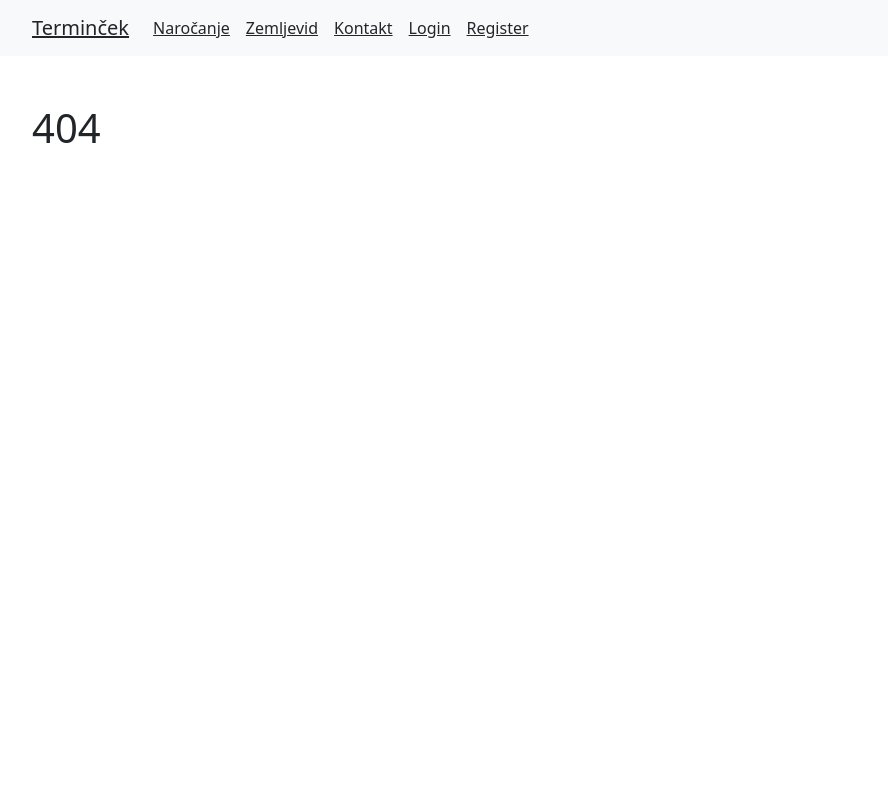
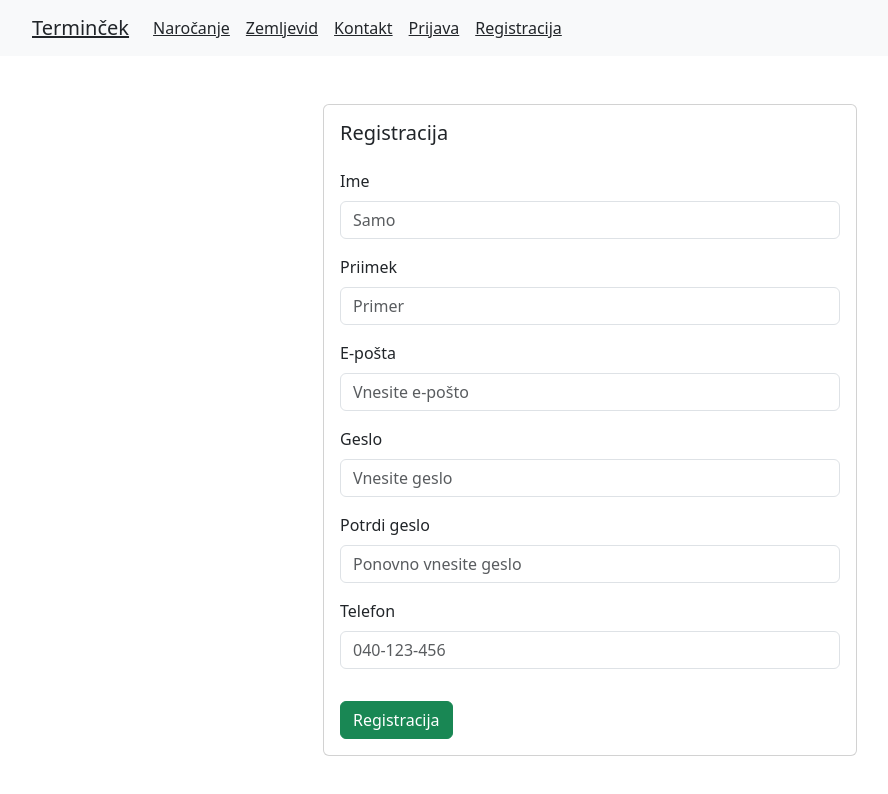
Before and after one commit to urluur/termincek-frontend, a React (Create React App) app: page /registracija in a window 1280 px wide. Before the commit this address had no page. Shown: the top 794 px of the page, without its empty margins (50-938 px from the left). Built offline with nearby package versions, Linux system fonts and the light colour scheme.

Commit message:
Prijava in značka ob napaki
- Če se prijavimo nas le preusmeri na home
- Če se naredimo napako nam nariše značko.
- Značka zgine, ko uporabnik začne ponovno pisati
- Spremenljivke, imena datotek ipd so v slovenščini

```diff
--- a/src/components/App.jsx
+++ b/src/components/App.jsx
@@ -4,8 +4,8 @@ import Container from "react-bootstrap/Container";
 import ServiceChooser from "./ServiceChooser/ServiceChooser";
 import Map from "./NavBar/Map/Map";
 import Contact from "./NavBar/Contact/Contact";
-import Login from "./Login/Login";
-import Register from "./Register/Register";
+import Prijava from "./Prijava/Prijava";
+import Registracija from "./Registracija/Registracija";
 import "bootstrap/dist/css/bootstrap.min.css";
 
 import Home from "./Home";
@@ -56,8 +56,8 @@ const App = (props) => {
 					<Route path="/narocanje" element={<ServiceChooser services={sampleServices} />} />
 					<Route path="/zemljevid" element={<Map />} />
 					<Route path="/kontakt" element={<Contact />} />
-					<Route path="/login" element={<Login />} />
-					<Route path="/register" element={<Register />} />
+					<Route path="/prijava" element={<Prijava />} />
+					<Route path="/registracija" element={<Registracija />} />
 					<Route path="*" element={<h1>404</h1>} />
 				</Routes>
 			</Container>
--- a/src/components/Login/Login.jsx
+++ /dev/null
@@ -1,40 +0,0 @@
-import React, { useState } from "react";
-import { Container, Form, Button, Row, Col, Card } from 'react-bootstrap';
-
-const Login = () => {
-  const [username, setUsername] = useState('');
-  const [password, setPassword] = useState('');
-
-  const handleSubmit = (event) => {
-    event.preventDefault();
-    // TODO - send to server
-    console.log(`Username: ${username}, Password: ${password}`);
-  };
-
-  return (
-    <Container className="mt-5">
-      <Row className="justify-content-md-center">
-        <Col xs={12} md={6}>
-          <Card>
-            <Card.Body>
-              <Card.Title className="mb-4">Login</Card.Title>
-              <Form onSubmit={handleSubmit}>
-                <Form.Group className="mb-3">
-                  <Form.Label>Username</Form.Label>
-                  <Form.Control type="text" placeholder="Enter username" value={username} onChange={(e) => setUsername(e.target.value)} />
-                </Form.Group>
-                <Form.Group className="mb-3">
-                  <Form.Label>Password</Form.Label>
-                  <Form.Control type="password" placeholder="Password" value={password} onChange={(e) => setPassword(e.target.value)} />
-                </Form.Group>
-                <Button variant="success" type="submit" className="mt-3">Login</Button>
-              </Form>
-            </Card.Body>
-          </Card>
-        </Col>
-      </Row>
-    </Container>
-  );
-}
-
-export default Login;
--- a/src/components/NavBar/NavBar.jsx
+++ b/src/components/NavBar/NavBar.jsx
@@ -12,8 +12,8 @@ function NavBar(props) {
 						<Nav.Link><Link className="text-dark" to="/narocanje">Naročanje</Link></Nav.Link>
 						<Nav.Link><Link className="text-dark" to="/zemljevid">Zemljevid</Link></Nav.Link>
 						<Nav.Link><Link className="text-dark" to="/kontakt">Kontakt</Link></Nav.Link>
-						<Nav.Link><Link className="text-dark" to="/login">Login</Link></Nav.Link>
-						<Nav.Link><Link className="text-dark" to="/register">Register</Link></Nav.Link>
+						<Nav.Link><Link className="text-dark" to="/prijava">Prijava</Link></Nav.Link>
+						<Nav.Link><Link className="text-dark" to="/registracija">Registracija</Link></Nav.Link>
 					</Nav>
 				</Navbar.Collapse>
 			</Container>
--- /dev/null
+++ b/src/components/Prijava/Prijava.jsx
@@ -0,0 +1,65 @@
+import React, { useState } from "react";
+import { Container, Form, Button, Row, Col, Card, Alert } from 'react-bootstrap';
+import axios from "axios";
+
+const Prijava = () => {
+  const [eposta, setEposta] = useState('');
+  const [geslo, setGeslo] = useState('');
+  const [showError, setShowError] = useState(false);
+
+  const handleSubmit = async (event) => {
+    event.preventDefault();
+
+    try {
+      const response = await axios.post('http://localhost:5050/prijava', {
+        eposta: eposta,
+        geslo: geslo
+      });
+
+      if (response.data.status.success) {
+        window.location.href = '/';
+        // redirect home
+        // history.push('/');
+      } else {
+        // alert('Prijava neuspešna!');
+        setShowError(true);
+      }
+    } catch (error) {
+      console.error("Error: ", error);
+      // alert('Napaka pri prijavi!');
+      setShowError(true);
+    }
+  };
+
+  const handleInputChange = () => {
+    setShowError(false);
+  };
+
+  return (
+    <Container className="mt-5">
+      <Row className="justify-content-md-center">
+        <Col xs={12} md={6}>
+          <Card>
+            <Card.Body>
+              <Card.Title className="mb-4">Prijava</Card.Title>
+              <Form onSubmit={handleSubmit}>
+                <Form.Group className="mb-3">
+                  <Form.Label>E-pošta</Form.Label>
+                  <Form.Control type="text" placeholder="Vnesite e-pošto" value={eposta} onChange={(e) => { setEposta(e.target.value); handleInputChange(); }} />
+                </Form.Group>
+                <Form.Group className="mb-3">
+                  <Form.Label>Geslo</Form.Label>
+                  <Form.Control type="password" placeholder="Vnestite geslo" value={geslo} onChange={(e) => { setGeslo(e.target.value); handleInputChange(); }} />
+                </Form.Group>
+                <Button variant="success" type="submit" className="mt-3" disabled={!eposta || !geslo}>Prijava</Button>
+                {showError && <Alert variant="danger" className="mt-3">Prijava neuspešna!</Alert>}
+              </Form>
+            </Card.Body>
+          </Card>
+        </Col>
+      </Row>
+    </Container>
+  );
+}
+
+export default Prijava;
--- a/src/components/Register/Register.jsx
+++ /dev/null
@@ -1,50 +0,0 @@
-import React, { useState } from "react";
-import { Container, Form, Button, Row, Col, Card } from 'react-bootstrap';
-
-const Register = () => {
-  const [username, setUsername] = useState('');
-  const [password, setPassword] = useState('');
-  const [confirmPassword, setConfirmPassword] = useState('');
-
-  const handleSubmit = async (event) => {
-    event.preventDefault();
-
-    if (password !== confirmPassword) {
-      alert('Passwords do not match');
-      return;
-    }
-
-    // TODO: Send a POST request to API
-  };
-
-  return (
-    <Container className="mt-5">
-      <Row className="justify-content-md-center">
-        <Col xs={12} md={6}>
-          <Card>
-            <Card.Body>
-              <Card.Title className="mb-4">Register</Card.Title>
-              <Form onSubmit={handleSubmit}>
-                <Form.Group className="mb-3">
-                  <Form.Label>Username</Form.Label>
-                  <Form.Control type="text" placeholder="Enter username" value={username} onChange={(e) => setUsername(e.target.value)} />
-                </Form.Group>
-                <Form.Group className="mb-3">
-                  <Form.Label>Password</Form.Label>
-                  <Form.Control type="password" placeholder="Password" value={password} onChange={(e) => setPassword(e.target.value)} />
-                </Form.Group>
-                <Form.Group className="mb-3">
-                  <Form.Label>Confirm Password</Form.Label>
-                  <Form.Control type="password" placeholder="Confirm Password" value={confirmPassword} onChange={(e) => setConfirmPassword(e.target.value)} />
-                </Form.Group>
-                <Button variant="success" type="submit" className="mt-3">Register</Button>
-              </Form>
-            </Card.Body>
-          </Card>
-        </Col>
-      </Row>
-    </Container>
-  );
-}
-
-export default Register;
--- /dev/null
+++ b/src/components/Registracija/Registracija.jsx
@@ -0,0 +1,86 @@
+import React, { useState } from "react";
+import { Container, Form, Button, Row, Col, Card } from 'react-bootstrap';
+import axios from "axios";
+
+const Registracija = () => {
+  const [ime, setIme] = useState('');
+  const [priimek, setPriimek] = useState('');
+  const [eposta, setEposta] = useState('');
+  const [geslo, setGeslo] = useState('');
+  const [potrdiGeslo, setPotrdiGeslo] = useState('');
+  const [telefon, setTelefon] = useState('');
+
+  const handleSubmit = async (event) => {
+    event.preventDefault();
+
+    if (geslo !== potrdiGeslo) {
+      alert('Gesli nista enaki!');
+      return;
+    }
+
+    try {
+      // send data to server
+      const response = await axios.post('http://localhost:3001/uporabniki/registracija', {
+        ime: ime,
+        priimek: priimek,
+        eposta: eposta,
+        geslo: geslo,
+        telefon: telefon
+      });
+
+      if (response.status === 200) {
+        // TODO: go home with react history
+        window.location.href = '/';
+      }
+      else {
+        alert('Registracija neuspešna!');
+      }
+    } catch (error) {
+      console.error("Error: ", error);
+      alert('Registracija neuspešna!');
+    }
+  };
+
+  return (
+    <Container className="mt-5">
+      <Row className="justify-content-md-center">
+        <Col xs={12} md={6}>
+          <Card>
+            <Card.Body>
+              <Card.Title className="mb-4">Registracija</Card.Title>
+              <Form onSubmit={handleSubmit}>
+                <Form.Group className="mb-3">
+                  <Form.Label>Ime</Form.Label>
+                  <Form.Control type="text" placeholder="Samo" value={ime} onChange={(e) => setIme(e.target.value)} />
+                </Form.Group>
+                <Form.Group className="mb-3">
+                  <Form.Label>Priimek</Form.Label>
+                  <Form.Control type="text" placeholder="Primer" value={priimek} onChange={(e) => setPriimek(e.target.value)} />
+                </Form.Group>
+                <Form.Group className="mb-3">
+                  <Form.Label>E-pošta</Form.Label>
+                  <Form.Control type="email" placeholder="Vnesite e-pošto" value={eposta} onChange={(e) => setEposta(e.target.value)} />
+                </Form.Group>
+                <Form.Group className="mb-3">
+                  <Form.Label>Geslo</Form.Label>
+                  <Form.Control type="password" placeholder="Vnesite geslo" value={geslo} onChange={(e) => setGeslo(e.target.value)} />
+                </Form.Group>
+                <Form.Group className="mb-3">
+                  <Form.Label>Potrdi geslo</Form.Label>
+                  <Form.Control type="password" placeholder="Ponovno vnesite geslo" value={potrdiGeslo} onChange={(e) => setPotrdiGeslo(e.target.value)} />
+                </Form.Group>
+                <Form.Group className="mb-3">
+                  <Form.Label>Telefon</Form.Label>
+                  <Form.Control type="tel" pattern="[0-9]{3}[- ]?[0-9]{3}[- ]]?[0-9]{3}" placeholder="040-123-456" value={telefon} onChange={(e) => setTelefon(e.target.value)} />
+                </Form.Group>
+                <Button variant="success" type="submit" className="mt-3">Registracija</Button>
+              </Form>
+            </Card.Body>
+          </Card>
+        </Col>
+      </Row>
+    </Container>
+  );
+}
+
+export default Registracija;
```
